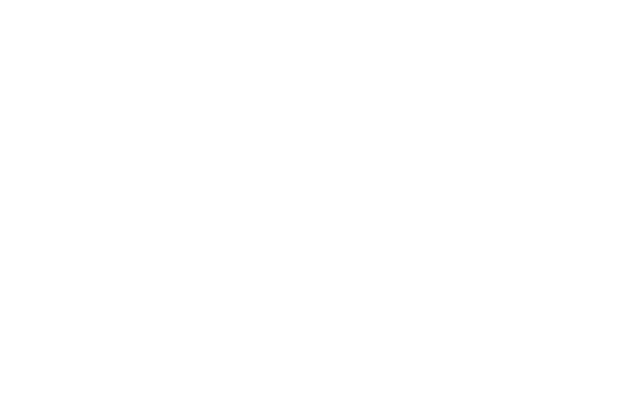
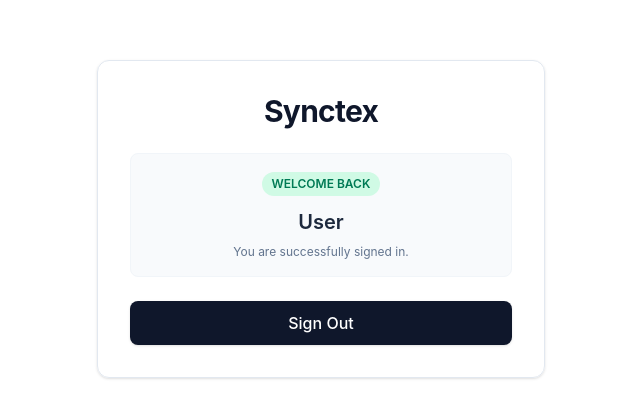
Before and after one commit to bhuvangolhar/SyncTex, a React (Vite) app in the folder frontend/: page /continue in a window 1280 px wide. Before the commit this address had no page. Shown: the part 181-598 px from the top of the page, without its empty margins (319-959 px from the left). Built offline with nearby package versions, Linux system fonts and the light colour scheme.

Commit message:
Add continue page to handle login redirect

```diff
--- a/frontend/src/App.tsx
+++ b/frontend/src/App.tsx
@@ -2,6 +2,7 @@
 import { SignIn } from './pages/Login';
 import { SignUp } from './pages/Register';
 import { Welcome } from './pages/Welcome';
+import { Continue } from './pages/Continue';
 
 function App() {
   return (
@@ -10,6 +11,7 @@
         <Route path="/login" element={<SignIn />} />
         <Route path="/create" element={<SignUp />} />
         <Route path="/welcome" element={<Welcome />} />
+        <Route path="/continue" element={<Continue />} />
         <Route path="/" element={<Navigate to="/login" replace />} />
       </Routes>
     </BrowserRouter>
--- /dev/null
+++ b/frontend/src/pages/Continue.tsx
@@ -0,0 +1,61 @@
+import React, { useEffect, useState } from 'react';
+import { useNavigate } from 'react-router-dom';
+
+interface UserData {
+  id: number;
+  name: string;
+  email: string;
+  role: string;
+}
+
+export const Continue: React.FC = () => {
+  const navigate = useNavigate();
+  const [user, setUser] = useState<UserData | null>(null);
+
+  useEffect(() => {
+    const storedUser = localStorage.getItem('user');
+    if (storedUser) {
+      try {
+        setUser(JSON.parse(storedUser));
+      } catch (error) {
+        console.error('Failed to parse user data:', error);
+      }
+    }
+  }, []);
+
+  const handleLogout = () => {
+    localStorage.removeItem('token');
+    localStorage.removeItem('user');
+    navigate('/login');
+  };
+
+  return (
+    <div className="min-h-screen bg-white flex items-center justify-center p-4">
+      <div className="w-full max-w-md border border-slate-200 rounded-xl p-8 shadow-sm text-center">
+        {/* Brand Header */}
+        <h1 className="text-3xl font-bold tracking-tight text-slate-900 mb-2">Synctex</h1>
+
+        {/* Welcome Back Card */}
+        <div className="my-6 py-4 bg-slate-50 rounded-lg border border-slate-100">
+          <span className="inline-block bg-emerald-100 text-emerald-700 text-xs font-semibold uppercase px-2.5 py-1 rounded-full mb-3">
+            Welcome Back
+          </span>
+          <h2 className="text-xl font-semibold text-slate-800">
+            {user?.name || user?.email || 'User'}
+          </h2>
+          <p className="text-slate-500 text-xs mt-2 px-4">
+            You are successfully signed in.
+          </p>
+        </div>
+
+        {/* Action Button */}
+        <button
+          onClick={handleLogout}
+          className="w-full bg-slate-900 hover:bg-slate-800 text-white font-medium py-2.5 rounded-lg transition duration-200 shadow-sm"
+        >
+          Sign Out
+        </button>
+      </div>
+    </div>
+  );
+};
--- a/frontend/src/pages/Login.tsx
+++ b/frontend/src/pages/Login.tsx
@@ -1,7 +1,8 @@
 import React, { useState } from 'react';
-import { Link } from 'react-router-dom';
+import { Link, useNavigate } from 'react-router-dom';
 
 export const SignIn: React.FC = () => {
+  const navigate = useNavigate();
   const [authMethod, setAuthMethod] = useState<'email' | 'phone'>('email');
   const [email, setEmail] = useState('');
   const [phone, setPhone] = useState('');
@@ -34,7 +35,7 @@
       localStorage.setItem('token', data.token);
       localStorage.setItem('user', JSON.stringify(data.user));
 
-      alert('Login Successful!');
+      navigate('/continue');
     } catch (err: any) {
       alert(err.message || 'Invalid credentials');
     } finally {
```
